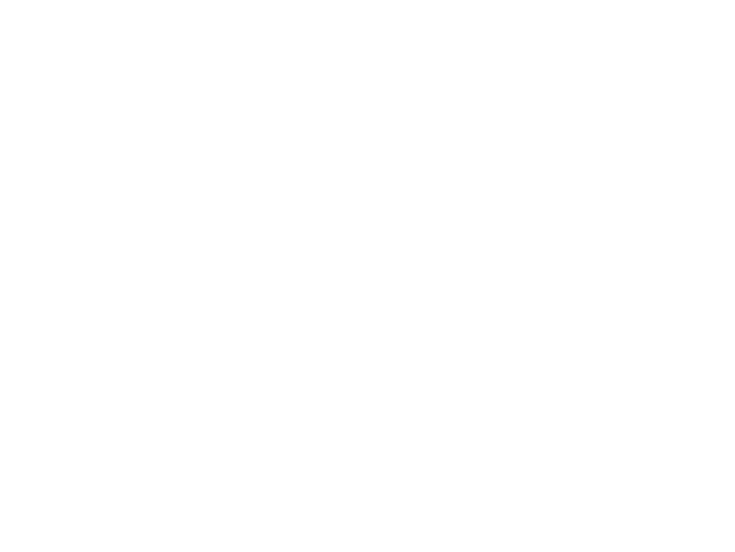
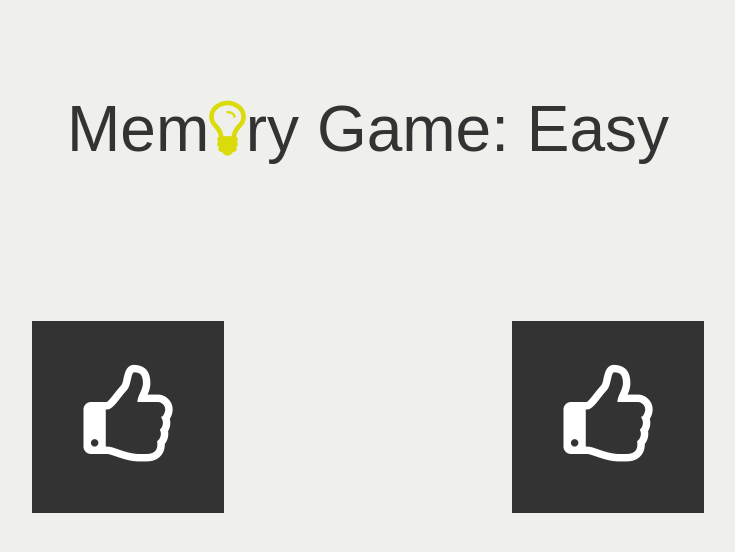
Before and after one commit to erik-petersen/memory-game-redux, a plain HTML site: page pages/easy.html in a window 1280 px wide. Shown: the whole page, without its empty margins (272-1007 px from the left). Drawn offline with nearby package versions, Linux system fonts and the light colour scheme; a web font is replaced by a local one.

Commit message:
Adding easy page, positioning elements, and choosing colors

```diff
--- a/assets/css/partials/_easy.scss
+++ b/assets/css/partials/_easy.scss
@@ -0,0 +1,31 @@
+h1 {
+  font-family: $fontHeading;
+  font-size: $sizeMainFont;
+  margin: 1.5em auto 2.5em;
+}
+
+main {
+  width: 75%;
+  margin: auto;
+}
+
+.col-6 {
+  width: 50%;
+  float: left;
+  // background: orange;
+}
+
+.box {
+  width: 12em;
+  height: 12em;
+  margin: auto;
+  display: flex;
+  align-items: center;
+  background-color: $colorMainFont;
+}
+
+.fa-thumbs-o-up {
+  margin: auto;
+  font-size: $sizeMainFont + 2.5em;
+  color: #fff;
+}
--- a/assets/css/styles.scss
+++ b/assets/css/styles.scss
@@ -6,8 +6,14 @@ $colorMainFont: #333;
 $colorLightbulb: #dbdb0b;
 $sizeMainFont: 4em;
 
+html {
+  width: 100%;
+  box-sizing: border-box;
+}
+
 body {
   width: 100%;
+  margin: 0;
   text-align: center;
   color: $colorMainFont;
   background-color: $colorBackgroundGrey;
@@ -17,6 +23,11 @@ body {
     text-decoration: none;
     color: $colorMainFont;
   }
+
+  ul {
+    list-style-type: none;
+  }
+
 } // end body
 
 @import "partials/landing";
--- a/pages/easy.html
+++ b/pages/easy.html
@@ -0,0 +1,29 @@
+<!DOCTYPE html>
+<html>
+  <head>
+    <meta charset="utf-8">
+    <title>Memory Game: Easy</title>
+    <link rel="stylesheet" href="https://cdnjs.cloudflare.com/ajax/libs/meyer-reset/2.0/reset.min.css">
+    <link href="https://fonts.googleapis.com/css?family=Barrio|VT323|Comfortaa" rel="stylesheet">
+    <link rel="stylesheet" href="https://cdnjs.cloudflare.com/ajax/libs/font-awesome/4.6.3/css/font-awesome.css">
+    <link rel="stylesheet" href="../assets/css/styles.css">
+  </head>
+  <body>
+    <h1>Mem<span class="fa fa-lightbulb-o" aria-hidden="true"></span>ry Game: Easy</h1>
+    <main>
+      <ul>
+        <li class="col-6">
+          <div class="box">
+            <span class="fa fa-thumbs-o-up" aria-hidden="true"></span>
+          </div>
+        </li>
+        <li class="col-6">
+          <div class="box">
+            <span class="fa fa-thumbs-o-up" aria-hidden="true"></span>
+          </div>
+        </li>
+      </ul>
+    </main>
+
+  </body>
+</html>
```
Also changed, not shown: assets/css/styles.css.
